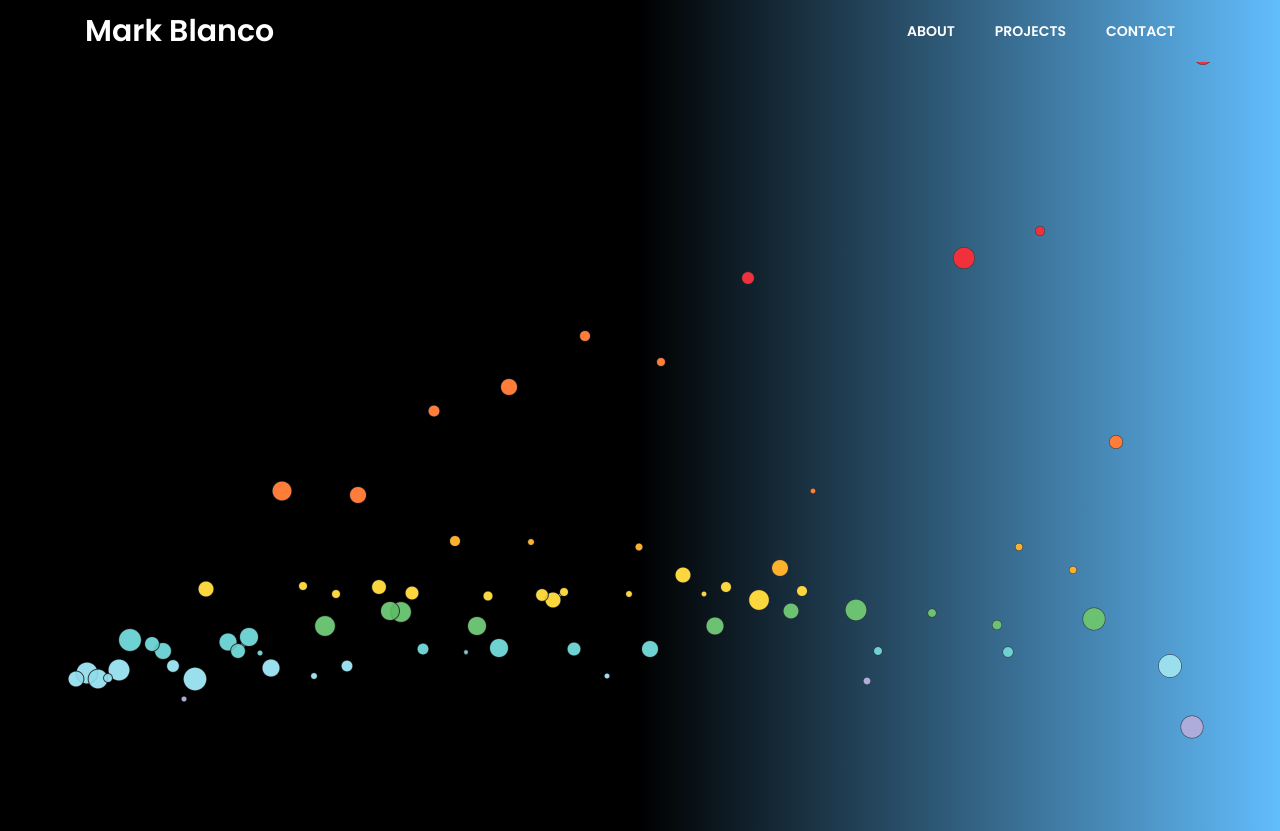
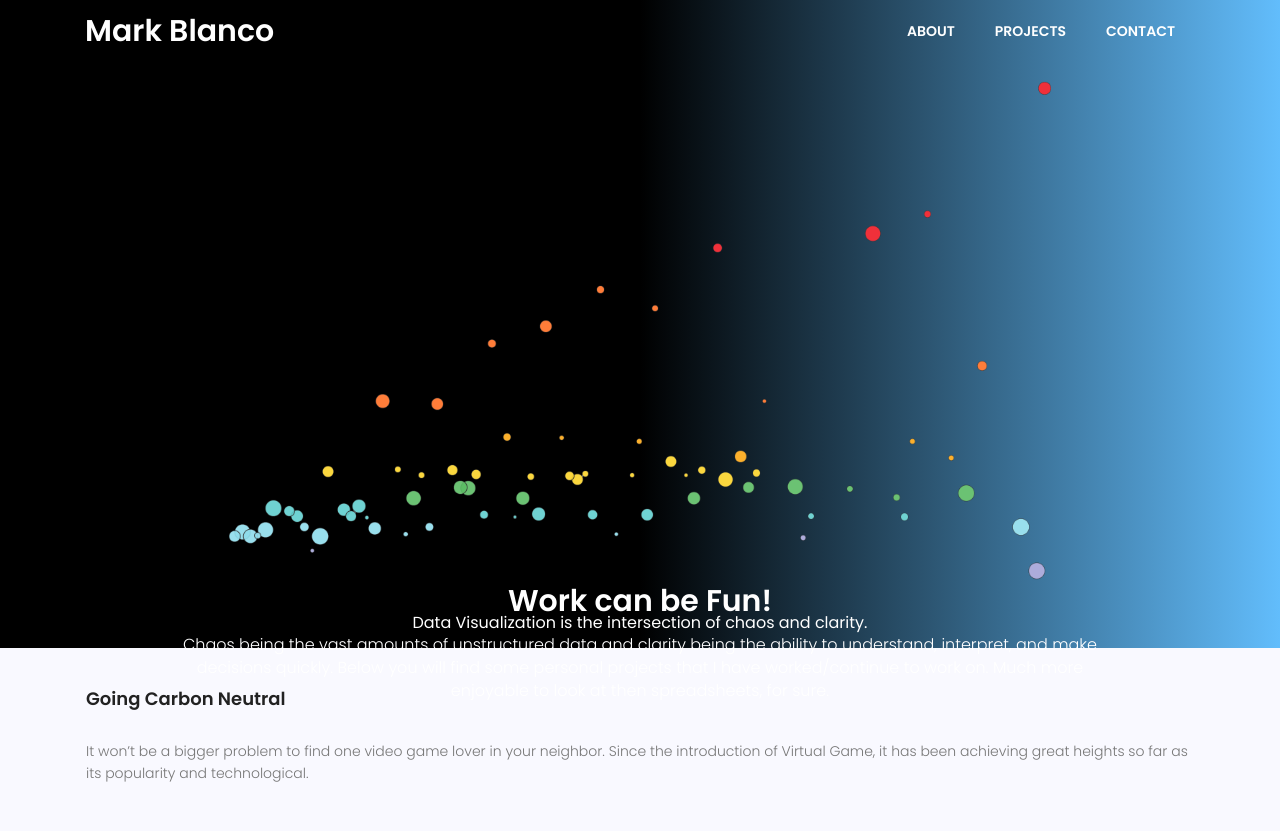
Before and after one commit to boombranco/boombranco.github.io, a Jekyll site: the page projects.html, which Jekyll copies as it is, in a window 1280 px wide. Shown: the top 831 px of the page. Built offline with Jekyll 4.4.1, drawn with Linux system fonts in a browser that asks for light colours; nearby versions of some CDN libraries; grey boxes are pictures that could not be loaded.

Commit message:
Image to background

```diff
--- a/css/main.css
+++ b/css/main.css
@@ -2644,3 +2644,22 @@
 .footer-social {
   text-align: center;
 }
+
+.bubbles {
+  position: relative;
+  text-align: center;
+}
+
+.bubbles-title {
+  position: relative;
+  top: 50%;
+  left: 50%;
+  transform: translate(-50%, -50%);
+}
+
+.bubbles-text {
+  position: relative;
+  top: 50%;
+  left: 50%;
+  transform: translate(-50%, -50%);
+}
--- a/projects.html
+++ b/projects.html
@@ -32,7 +32,6 @@
 
     <!-- Start banner Area -->
     <section class="generic-banner relative">
-      <img class="img-fluid" src="img/Running Colors.png" alt="A visualization of bubbles.">
       <!-- Start Header Area -->
       <header class="default-header">
         <nav class="navbar navbar-expand-lg  navbar-light">
@@ -69,9 +68,10 @@
       <div class="container">
         <div class="row height align-items-center justify-content-center">
           <div class="col-lg-10">
-            <div class="generic-banner-content">
-              <h2 class="text-white">Work can be Fun!</h2>
-              <p class="text-white"><strong>Data Visualization is the intersection of chaos and clarity.</strong><br> Chaos being the vast amounts of unstructured data and clarity being the ability to understand, interpret, and make decisions quickly. Below you will find some personal projects that I have worked/continue to work on. Much more enjoyable to look at then spreadsheets, for sure.</p>
+            <div class="generic-banner-content bubbles">
+              <img class="img-fluid" src="img/Running Colors.png" alt="A visualization of bubbles." style="width:100%;">
+              <h2 class="text-white bubbles-title">Work can be Fun!</h2>
+              <p class="text-white bubbles-text"><strong>Data Visualization is the intersection of chaos and clarity.</strong><br> Chaos being the vast amounts of unstructured data and clarity being the ability to understand, interpret, and make decisions quickly. Below you will find some personal projects that I have worked/continue to work on. Much more enjoyable to look at then spreadsheets, for sure.</p>
             </div>
           </div>
         </div>
```
